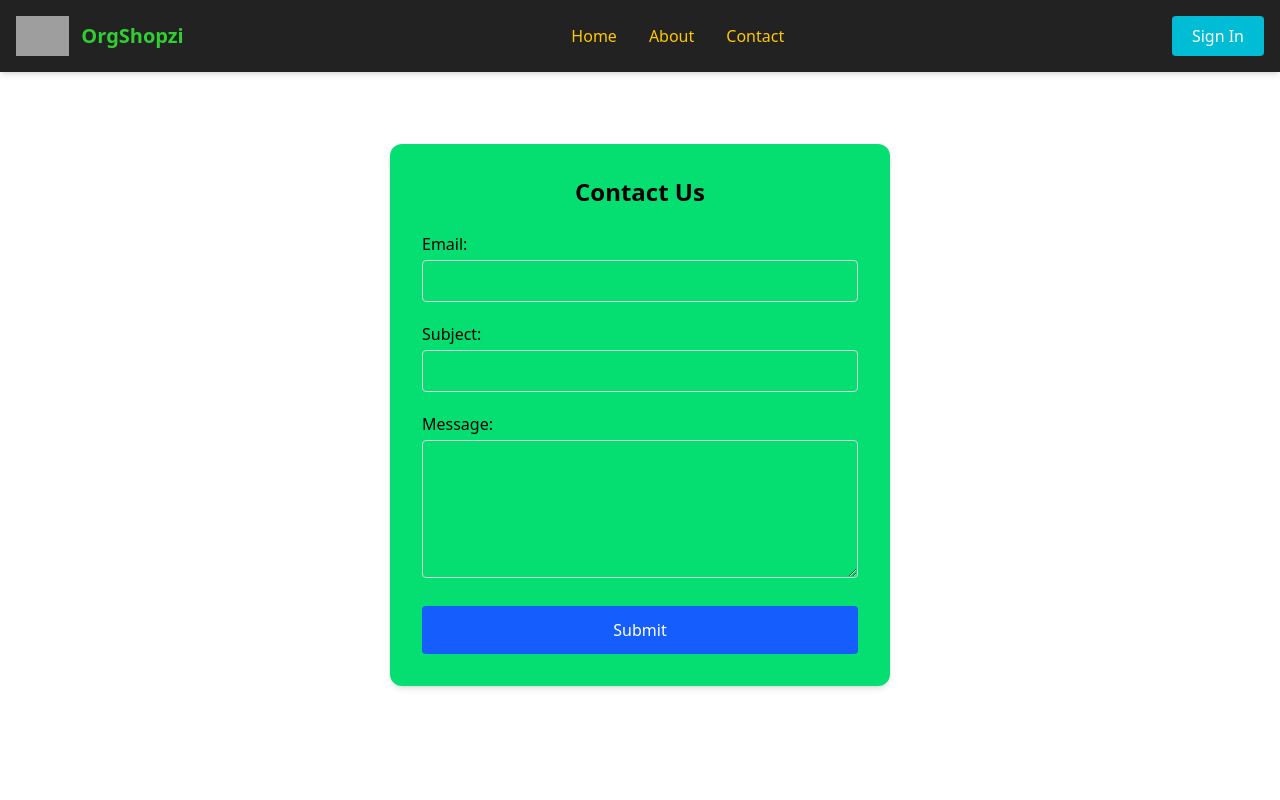
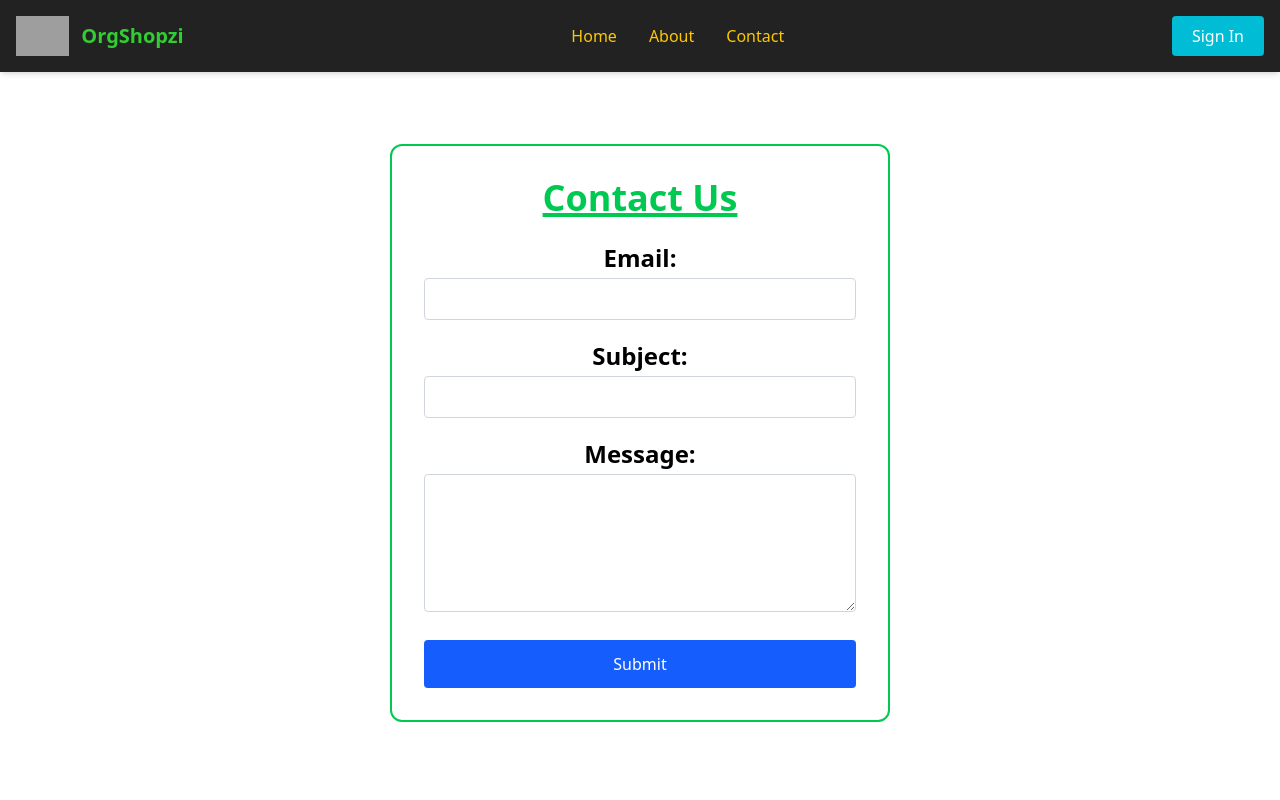
Before and after one commit to MaleeshaMAdhushanka/RAD-React-Vite-Web-App, a React (Vite) app: page /contact in a window 1280 px wide. Shown: the top 800 px of the page. Built offline with nearby package versions, Linux system fonts and the light colour scheme; grey boxes are pictures that could not be loaded.

Commit message:
Refactor Contact Form Css

```diff
--- a/src/view/pages/Contact/Contact.tsx
+++ b/src/view/pages/Contact/Contact.tsx
@@ -16,15 +16,15 @@ export function Contact() {
     }
 
     return(
-        <div className="max-w-[500px] mx-auto my-10 p-8 bg-green-400 rounded-xl shadow-md">
-            <h2 className="text-2xl font-bold mb-6 text-center">Contact Us</h2>
+        <div className="max-w-[500px] mx-auto my-10 p-8 bg-white-800 rounded-xl shadow-4xl border-2  border-green-500">
+            <h2 className="text-4xl font-bold mb-6 text-green-500 text-center underline decoration-4 mb-6">Contact Us</h2>
 
             <form className="flex flex-col gap-5" onSubmit={handleSubmit(onSubmit)}>
-                <div className="flex flex-col">
-                    <label className="mb-1 font-medium">Email:</label>
+                <div className="flex flex-col items-center">
+                    <label className="mb-1 font-semibold text-2xl">Email:</label>
                     <input
                         type="email"
-                        className="p-2 border border-gray-300 rounded focus:outline-none focus:ring-2 focus:ring-blue-500"
+                        className="p-2 w-full border border-gray-300 rounded focus:outline-none focus:ring-2 focus:ring-blue-500"
                         {...register('email', {
                             required: 'Email is required',
                             pattern:{
@@ -36,11 +36,11 @@ export function Contact() {
                     {errors.email && <span className="text-red-600 text-sm mt-1">{errors.email.message}</span>}
                 </div>
 
-                <div className="flex flex-col">
-                    <label className="mb-1 font-medium">Subject:</label>
+                <div className="flex flex-col items-center">
+                    <label className="mb-1 font-semibold text-2xl ">Subject:</label>
                     <input
                         type="text"
-                        className="p-2 border border-gray-300 rounded focus:outline-none focus:ring-2 focus:ring-blue-500"
+                        className="p-2 w-full border border-gray-300 rounded focus:outline-none focus:ring-2 focus:ring-blue-500"
                         {...register('subject', {
                             required: 'Subject is required',
                             pattern: {
@@ -52,11 +52,11 @@ export function Contact() {
                     {errors.subject && <span className="text-red-600 text-sm mt-1">{errors.subject.message}</span>}
                 </div>
 
-                <div className="flex flex-col">
-                    <label className="mb-1 font-medium">Message:</label>
+                <div className="flex flex-col items-center">
+                    <label className="mb-1 font-semibold text-2xl">Message:</label>
                     <textarea
                         rows={5}
-                        className="p-2 border border-gray-300 rounded focus:outline-none focus:ring-2 focus:ring-blue-500"
+                        className="p-2 w-full border border-gray-300 rounded focus:outline-none focus:ring-2 focus:ring-blue-500"
                         {...register('message', {
                             required: 'Message is required'
                         })}
```
